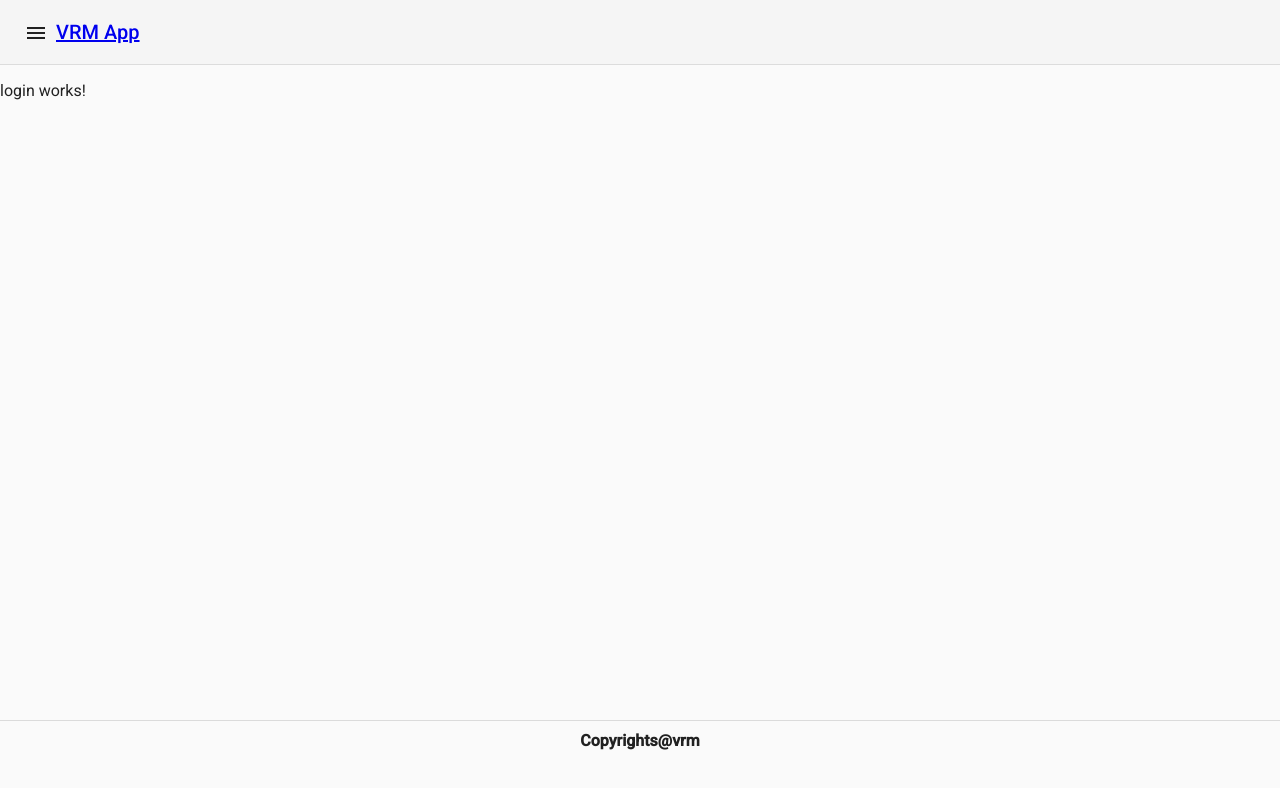
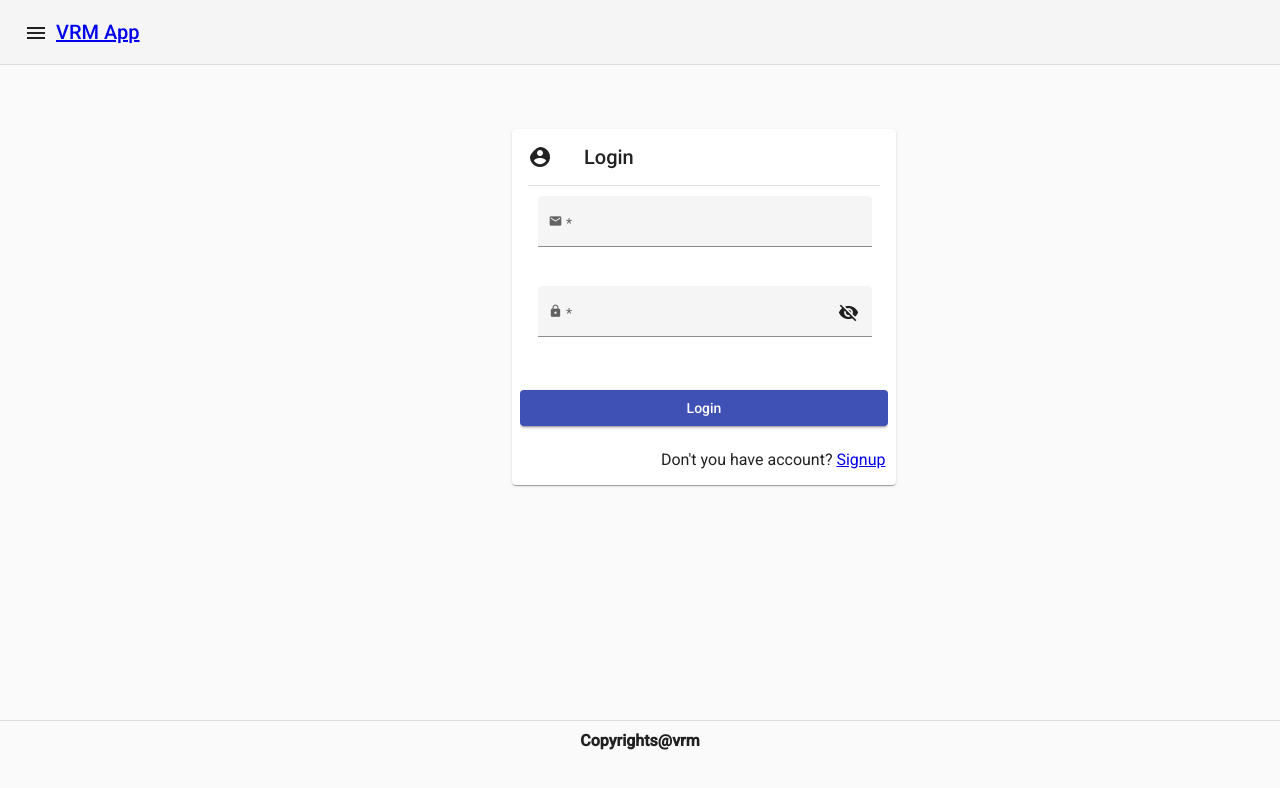
Before and after one commit to adepusai123/vrm-app, an Angular app: page /login in a window 1280 px wide. Shown: the top 788 px of the page. Built offline with nearby package versions, Linux system fonts and the light colour scheme.

Commit message:
login with validations

```diff
--- a/src/app/layout/home/home.module.ts
+++ b/src/app/layout/home/home.module.ts
@@ -5,13 +5,15 @@ import { HomeRoutingModule } from './home-routing.module';
 import { MaterialModule } from 'src/app/material.module';
 import { LoginComponent } from './login/login.component';
 import { RegisterComponent } from './register/register.component';
+import { ReactiveFormsModule } from '@angular/forms';
 
 @NgModule({
   declarations: [LoginComponent, RegisterComponent],
   imports: [
     CommonModule,
     HomeRoutingModule,
-    MaterialModule
+    MaterialModule,
+    ReactiveFormsModule
   ],
   exports: [HomeRoutingModule]
 })
--- a/src/app/layout/home/login/login.component.html
+++ b/src/app/layout/home/login/login.component.html
@@ -1,3 +1,38 @@
-<p>
-  login works!
-</p>
+<form [formGroup]="loginForm" (ngSubmit)="onSubmit()">
+  <mat-card>
+    <mat-card-header>
+      <mat-icon mat-card-avatar>account_circle</mat-icon>
+      <mat-card-title>Login</mat-card-title>
+    </mat-card-header>
+    <mat-card-content>
+      <mat-divider></mat-divider>
+      <mat-form-field appearance="fill">
+        <input matInput type="email" placeholder="user@mail.com" formControlName="email">
+        <mat-label>
+          <mat-icon matPrefix>email</mat-icon>
+        </mat-label>
+        <mat-error *ngIf="loginForm.invalid && (loginForm.controls.email.touched || loginForm.controls.email.dirty)">
+          <span *ngIf="loginForm.hasError('required','email')">Please enter email address.</span>
+          <span *ngIf="loginForm.hasError('email','email')">Please enter valid email address.</span>
+        </mat-error>
+      </mat-form-field>
+      <mat-form-field appearance="fill">
+        <input matInput [type]="hide ? 'password' : 'text'" placeholder="Password" formControlName="password">
+        <mat-icon matSuffix (click)="hide = !hide">{{hide ? 'visibility_off' : 'visibility'}}</mat-icon>
+        <mat-label>
+          <mat-icon matPrefix>lock</mat-icon>
+        </mat-label>
+        <mat-error *ngIf="loginForm.invalid && (loginForm.controls.password.touched || loginForm.controls.password.dirty)">
+          <span *ngIf="loginForm.hasError('required','password')">Please enter password.</span>
+        </mat-error>
+      </mat-form-field>
+    </mat-card-content>
+    <mat-card-actions align="end">
+      <!-- <button type="reset" mat-raised-button aria-label="Cancel" color="warn">Cancel</button> -->
+      <button type="submit" mat-raised-button aria-label="Login" color="primary">Login</button>
+    </mat-card-actions>
+    <mat-card-footer align="end">
+      <p matLine>Don't you have account? <a routerLink="/register">Signup</a></p>
+    </mat-card-footer>
+  </mat-card>
+</form>
--- a/src/app/layout/home/login/login.component.scss
+++ b/src/app/layout/home/login/login.component.scss
@@ -0,0 +1,21 @@
+form {
+    margin: 5% 40%;
+    width: 30%;
+    height: 50%;
+
+    mat-form-field {
+        width: 95%;
+        padding: 10px;
+    }
+
+    mat-card-actions {
+        overflow: auto;
+
+        button {
+            width: 100% !important;
+        }
+    }
+    mat-card-footer {
+        padding-right: 3%;
+    }
+}
--- a/src/app/layout/home/login/login.component.ts
+++ b/src/app/layout/home/login/login.component.ts
@@ -1,4 +1,5 @@
 import { Component, OnInit } from '@angular/core';
+import { FormGroup, FormBuilder, Validators } from '@angular/forms';
 
 @Component({
   selector: 'app-login',
@@ -6,10 +7,28 @@ import { Component, OnInit } from '@angular/core';
   styleUrls: ['./login.component.scss']
 })
 export class LoginComponent implements OnInit {
-
-  constructor() { }
+  loginForm: FormGroup;
+  hide = true;
+  constructor(
+    private fb: FormBuilder
+  ) { }
 
   ngOnInit() {
+    this.intializeLoginForm();
+  }
+
+  intializeLoginForm() {
+    this.loginForm = this.fb.group({
+      email: ['', [Validators.required, Validators.email]],
+      password: ['', [Validators.required]]
+    });
+  }
+
+  onSubmit() {
+    const { value, valid } = this.loginForm;
+    if (valid) {
+      console.log('Login Form Data :: ', value);
+    }
   }
 
 }
--- a/src/app/layout/sidenav/sidenav.component.html
+++ b/src/app/layout/sidenav/sidenav.component.html
@@ -1,7 +1,8 @@
 <mat-sidenav-container>
     <mat-sidenav mode="side" opened="false" #snav>
         <mat-nav-list>
-            <a mat-list-item routerLink="{{menu.link}}" *ngFor="let menu of navRoutes"> {{ menu.name }} </a>
+            <!-- [routerLinkActiveOptions]="{exact:true}" -->
+            <a mat-list-item routerLink="{{menu.link}}"  routerLinkActive="active-link"  *ngFor="let menu of navRoutes"> {{ menu.name }} </a>
         </mat-nav-list>
     </mat-sidenav>
     <mat-sidenav-content>
--- a/src/app/layout/sidenav/sidenav.component.scss
+++ b/src/app/layout/sidenav/sidenav.component.scss
@@ -10,3 +10,5 @@ app-footer {
     text-align: center;
     height: 10%;
   }
+
+  .active-link { color: blue; font-weight: bold !important; border: none; }
```
